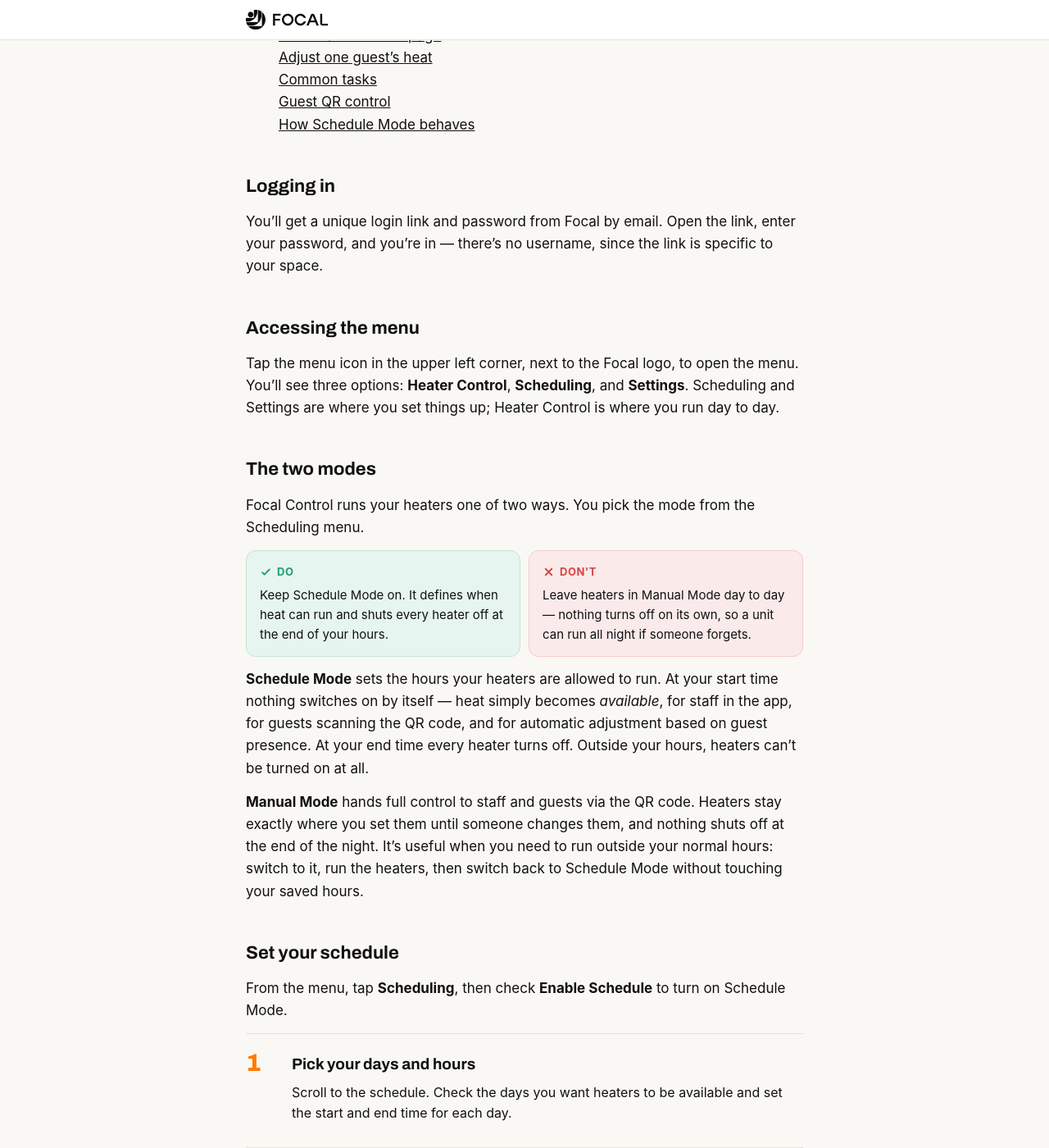
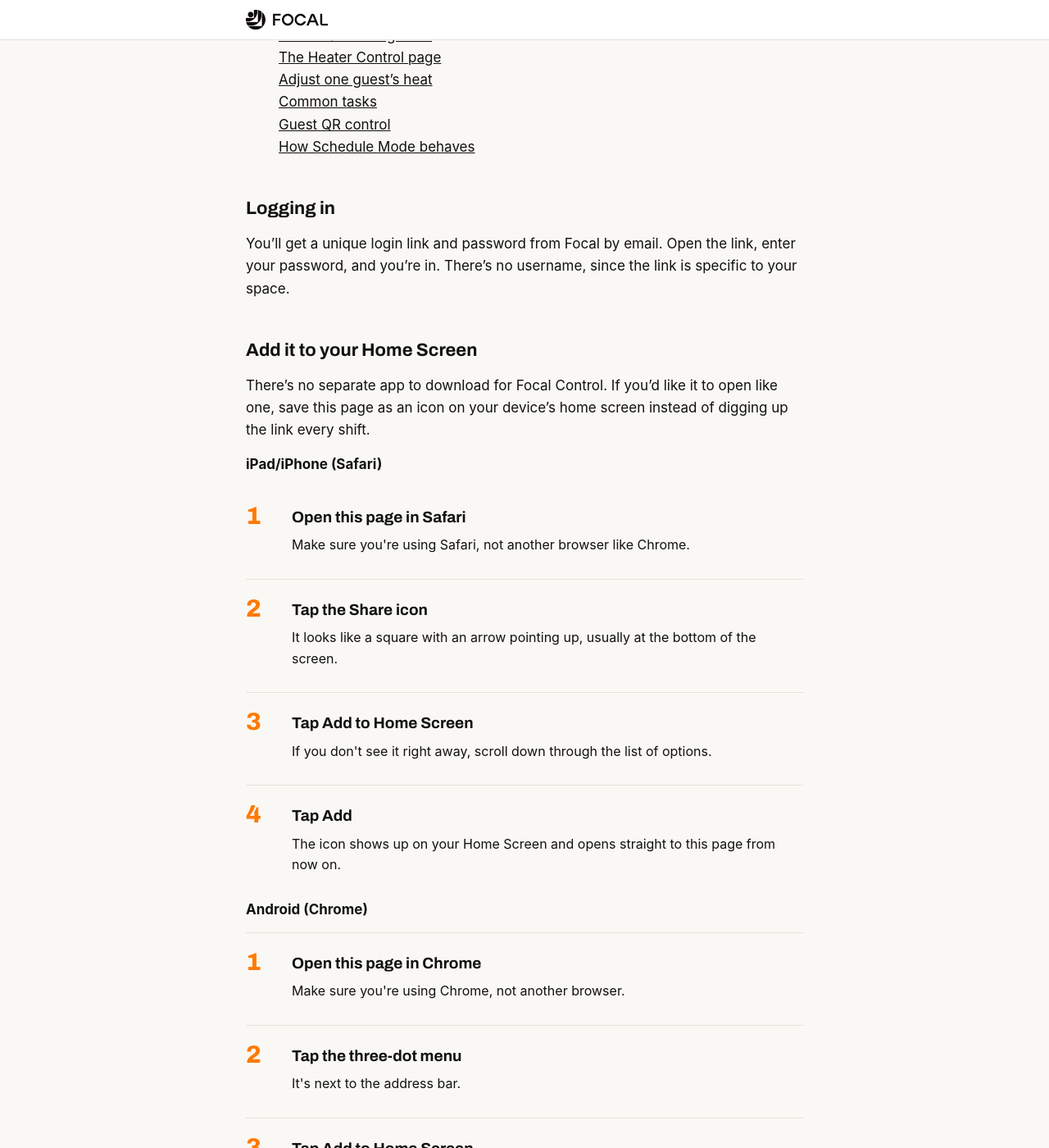
Before and after one commit to BeamT/external-docs, a Jekyll site: the page built from _guides/heater-control.md, in a window 1280 px wide and 1400 px high, scrolled down 382 px. Shown: the whole window at 82% size. Built offline with Jekyll 4.4.1, drawn with Linux system fonts in a browser that asks for light colours; some web fonts are replaced; some of the changed text lies outside the part shown.

Commit message:
add to home screen, flashes yellow

```diff
--- a/_guides/heater-control.md
+++ b/_guides/heater-control.md
@@ -4,12 +4,13 @@
 audience_order: {customer: 10}
 order: 70
 summary: Daily schedule, heat levels, and everyday tasks for staff.
-version: "1.1"
-updated: "2026-07-28"
+version: "1.2"
+updated: "2026-07-29"
 ---
 
 ## On this page
 - [Logging in](#logging-in)
+- [Add it to your Home Screen](#add-it-to-your-home-screen)
 - [Accessing the menu](#accessing-the-menu)
 - [The two modes](#the-two-modes)
 - [Set your schedule](#set-your-schedule)
@@ -22,7 +23,25 @@
 
 ## Logging in
 
-You'll get a unique login link and password from Focal by email. Open the link, enter your password, and you're in — there's no username, since the link is specific to your space.
+You'll get a unique login link and password from Focal by email. Open the link, enter your password, and you're in. There's no username, since the link is specific to your space.
+
+## Add it to your Home Screen
+
+There's no separate app to download for Focal Control. If you'd like it to open like one, save this page as an icon on your device's home screen instead of digging up the link every shift.
+
+**iPad/iPhone (Safari)**
+
+{% include step.html number="1" title="Open this page in Safari" body="Make sure you're using Safari, not another browser like Chrome." %}
+{% include step.html number="2" title="Tap the Share icon" body="It looks like a square with an arrow pointing up, usually at the bottom of the screen." %}
+{% include step.html number="3" title="Tap Add to Home Screen" body="If you don't see it right away, scroll down through the list of options." %}
+{% include step.html number="4" title="Tap Add" body="The icon shows up on your Home Screen and opens straight to this page from now on." %}
+
+**Android (Chrome)**
+
+{% include step.html number="1" title="Open this page in Chrome" body="Make sure you're using Chrome, not another browser." %}
+{% include step.html number="2" title="Tap the three-dot menu" body="It's next to the address bar." %}
+{% include step.html number="3" title="Tap Add to Home Screen" body="On newer versions of Chrome this may say Install app instead." %}
+{% include step.html number="4" title="Tap Add or Install" body="The icon shows up on your Home Screen and opens straight to this page from now on." %}
 
 ## Accessing the menu
 
@@ -32,9 +51,9 @@
 
 Focal Control runs your heaters one of two ways. You pick the mode from the Scheduling menu.
 
-{% include dodont.html do="Keep Schedule Mode on. It defines when heat can run and shuts every heater off at the end of your hours." dont="Leave heaters in Manual Mode day to day — nothing turns off on its own, so a unit can run all night if someone forgets." %}
+{% include dodont.html do="Keep Schedule Mode on. It defines when heat can run and shuts every heater off at the end of your hours." dont="Leave heaters in Manual Mode day to day. Nothing turns off on its own, so a unit can run all night if someone forgets." %}
 
-**Schedule Mode** sets the hours your heaters are allowed to run. At your start time nothing switches on by itself — heat simply becomes *available*, for staff in the app, for guests scanning the QR code, and for automatic adjustment based on guest presence. At your end time every heater turns off. Outside your hours, heaters can't be turned on at all.
+**Schedule Mode** sets the hours your heaters are allowed to run. At your start time, nothing switches on by itself. Heat simply becomes *available*, for staff in the app, for guests scanning the QR code, and for automatic adjustment based on guest presence. At your end time every heater turns off. Outside your hours, heaters can't be turned on at all.
 
 **Manual Mode** hands full control to staff and guests via the QR code. Heaters stay exactly where you set them until someone changes them, and nothing shuts off at the end of the night. It's useful when you need to run outside your normal hours: switch to it, run the heaters, then switch back to Schedule Mode without touching your saved hours.
 
@@ -52,16 +71,16 @@
 
 In Schedule Mode, heat is adjusted for you during your hours, based on how cold it is outside and whether a guest is seated. Heaters step up as the outdoor temperature drops and stay off when it's mild:
 
-- Below 55°F — Level 3 (HIGH)
-- 55–60°F — Level 2
-- 60–65°F — Level 1
-- 65°F and above — no heat
+- Below 55°F: Level 3 (HIGH)
+- 55–60°F: Level 2
+- 60–65°F: Level 1
+- 65°F and above: no heat
 
 These changes aren't always instant. Allow a few minutes for heaters to catch up after a guest sits down or the weather turns.
 
 The Settings page also shows **Unoccupied Heat Level** and **Occupied Heat Level** selectors. Focal's temperature-based monitoring currently takes precedence over these, so changing them may not change what your heaters do.
 
-Anyone can override the automatic level at any time — staff from the Heater Control page, guests from the QR code on the pendant. A manual change always wins.
+Anyone can override the automatic level at any time. Staff can do it from the Heater Control page, and guests can do it from the QR code on the pendant. A manual change always wins.
 
 ## The Heater Control page
 
@@ -71,7 +90,7 @@
 
 The **Restaurant Map** shows the location of your zone(s). If you have multiple parklets or areas, Focal will set these up as separate **zones** you control as a group. If you'd like to make adjustments, let us know.
 
-**All Heaters and Zone controls** push a heat level to every heater, or to every heater in one zone at once — handy for warming the whole space quickly.
+**All Heaters and Zone controls** push a heat level to every heater, or to every heater in one zone at once. Handy for warming the whole space quickly.
 
 **Zone maps** below that show each zone with the true position of every heater on the rail, so units are easy to identify. Tap a heater to open its individual controls.
 
@@ -79,7 +98,7 @@
 
 {% include step.html number="1" title="Open the individual heater" body="On the zone map, tap the heater the guest is sitting under. It highlights and opens that heater's controls." %}
 
-{% include step.html number="2" title="Set the level for their side" body="Each heater has two sides — purple and orange. Set the level on the side the guest is sitting on. Your change overrides the automatic level." %}
+{% include step.html number="2" title="Set the level for their side" body="Each heater has two sides, purple and orange. Set the level on the side the guest is sitting on. Your change overrides the automatic level." %}
 
 ## Common tasks
 
@@ -87,7 +106,7 @@
 
 **Warm the space before service.** On the Heater Control page, use the All Heaters control to push a level to every heater at once. Works any time you're inside your scheduled hours.
 
-**Run outside your hours once.** From the dashboard, switch to Manual Mode, run the heaters, then switch back to Schedule Mode — your saved hours are untouched. Don't leave the system in Manual Mode overnight.
+**Run outside your hours once.** From the dashboard, switch to Manual Mode, run the heaters, then switch back to Schedule Mode. Your saved hours stay untouched. Don't leave the system in Manual Mode overnight.
 
 ## Guest QR control
 
```
Also changed, not shown: other parts of _guides/heater-control.md (+1 -1 lines), _guides/troubleshooting.md (+2 -2 lines).
